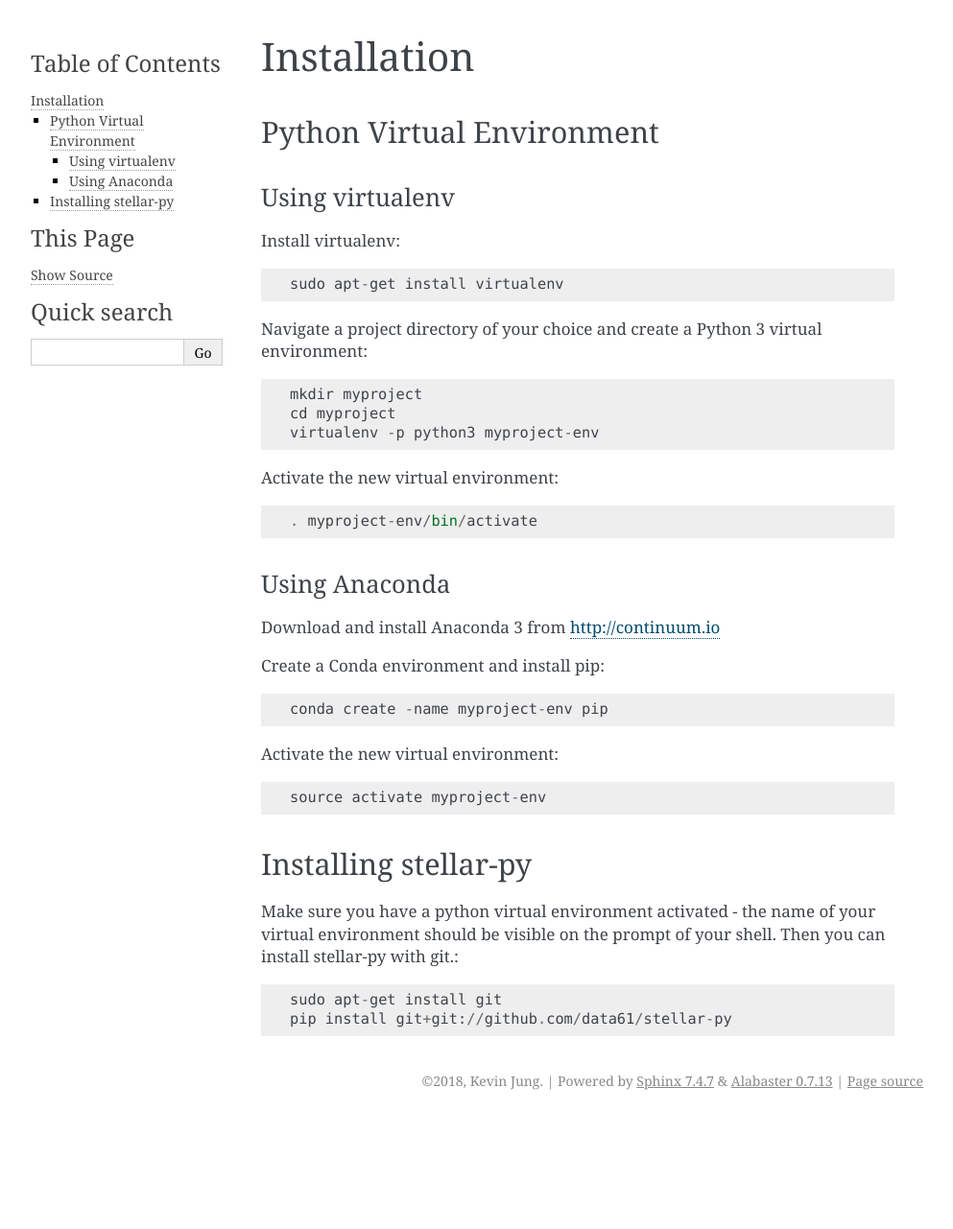
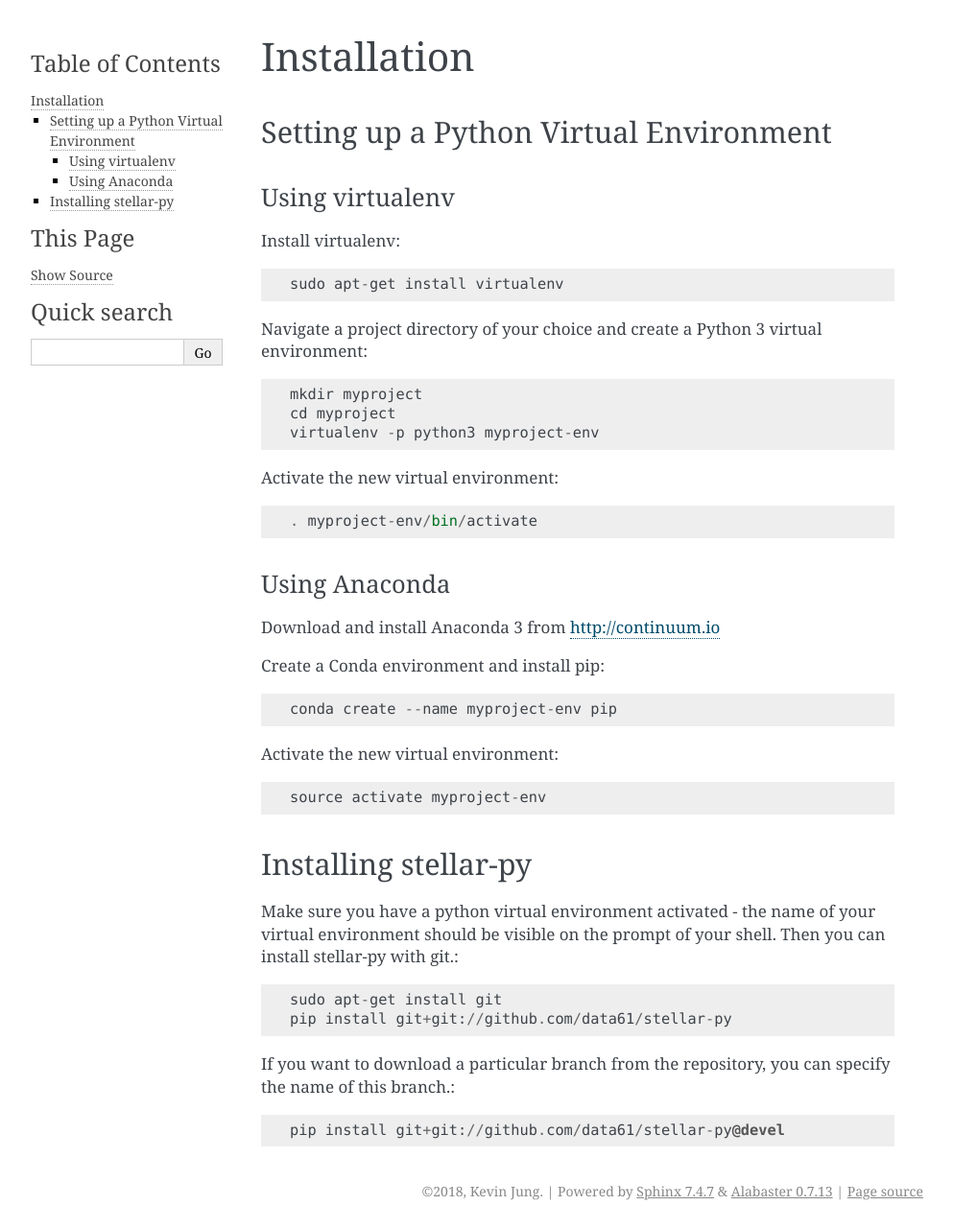
Before and after one commit to seanli3/stellar-py, a Sphinx documentation site: the page built from docs/source/installation.rst, in a window 1280 px wide. Shown: the whole page at 96% size, without its empty margins (148-1141 px from the left). Built offline with Sphinx 7.4.7, drawn with Linux system fonts in a browser that asks for light colours; before the commit the page ends 1166 px from its top, so only the background shows below that.

```diff
--- a/docs/source/installation.rst
+++ b/docs/source/installation.rst
@@ -1,8 +1,8 @@
 Installation
 ************
 
-Python Virtual Environment
-==========================
+Setting up a Python Virtual Environment
+=======================================
 
 Using virtualenv
 ----------------
@@ -29,7 +29,7 @@
 
 Create a Conda environment and install pip::
 
-    conda create -name myproject-env pip
+    conda create --name myproject-env pip
 
 Activate the new virtual environment::
 
@@ -42,3 +42,7 @@
 
     sudo apt-get install git
     pip install git+git://github.com/data61/stellar-py
+
+If you want to download a particular branch from the repository, you can specify the name of this branch.::
+
+    pip install git+git://github.com/data61/stellar-py@devel
```
